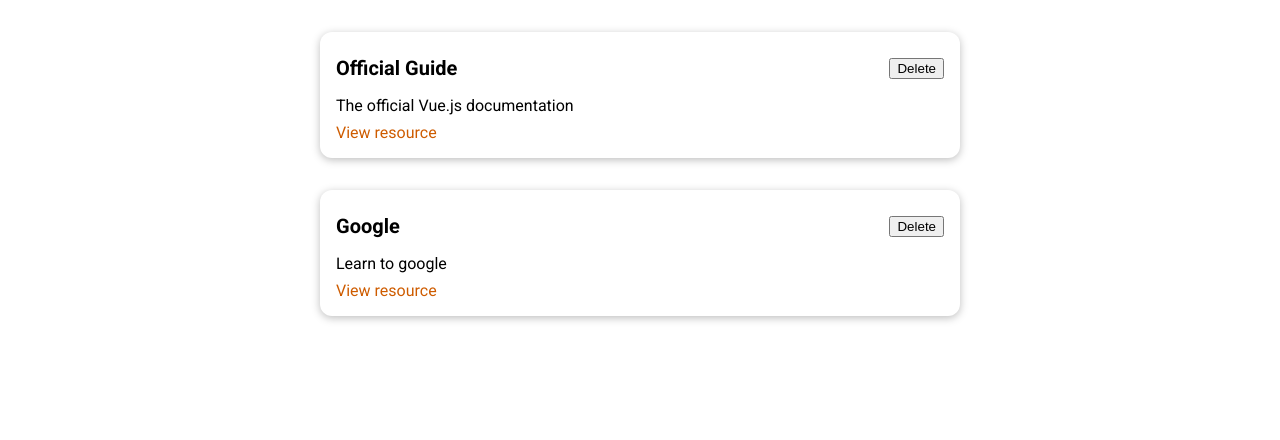
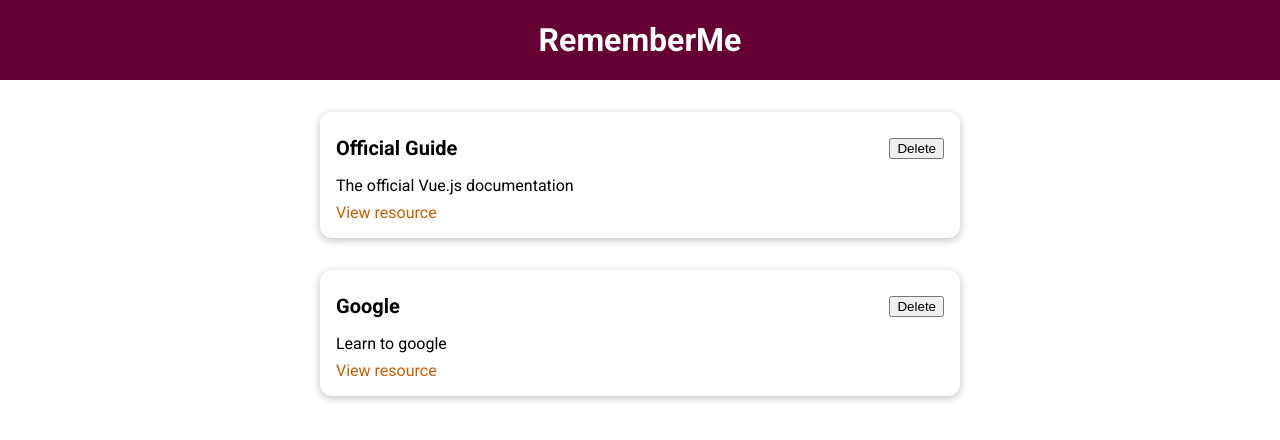
Before and after one commit to rpalvair/vue-formation, a Vue app in the folder prj-cmp-01-starting-setup/: page / in a window 1280 px wide. Shown: the top 440 px of the page. Built offline with nearby package versions, Linux system fonts and the light colour scheme.

Commit message:
feat : Header component

```diff
--- a/prj-cmp-01-starting-setup/src/App.vue
+++ b/prj-cmp-01-starting-setup/src/App.vue
@@ -1,11 +1,15 @@
 <template>
-  <stored-resources :storedResources="storedResources"></stored-resources>
+  <div>
+    <the-header title="RememberMe"></the-header>
+    <stored-resources :storedResources="storedResources"></stored-resources>
+  </div>
 </template>
 
 <script>
+import TheHeader from './components/layouts/TheHeader.vue';
 import StoredResources from './components/learning-resources/StoredResources.vue';
 export default {
-  components: { StoredResources },
+  components: { StoredResources, TheHeader },
   data() {
     return {
       storedResources: [
--- /dev/null
+++ b/prj-cmp-01-starting-setup/src/components/layouts/TheHeader.vue
@@ -0,0 +1,27 @@
+<template>
+  <header>
+    <h1>{{ title }}</h1>
+  </header>
+</template>
+
+<script>
+export default {
+  props: ['title']
+};
+</script>
+
+<style scoped>
+header {
+  width: 100%;
+  height: 5rem;
+  background-color: #640032;
+  display: flex;
+  justify-content: center;
+  align-items: center;
+}
+
+header h1 {
+  color: white;
+  margin: 0;
+}
+</style>
```
